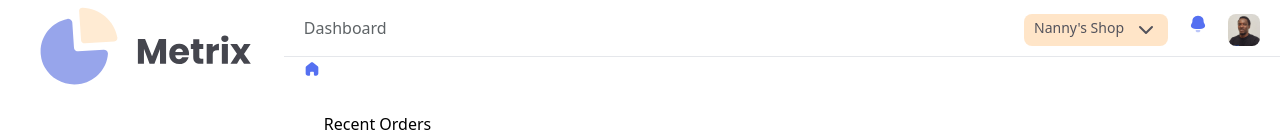
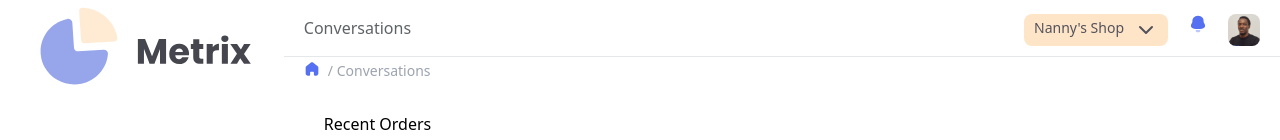
Before and after one commit to unekuogbaje/metrixx, a React (Create React App) app: page /conversations in a window 1280 px wide. Shown: the top 140 px of the page. Built offline with nearby package versions, Linux system fonts and the light colour scheme.

Commit message:
Updated navbar to include conversations UI

```diff
--- a/src/components/navbar/navbar.jsx
+++ b/src/components/navbar/navbar.jsx
@@ -4,19 +4,29 @@ import { ReactComponent as Bell } from '../../assets/Notification.svg';
 import { ReactComponent as Profile } from '../../assets/profile 1.svg';
 import MainDropdown from "../main-dropdown/main-dropdown";
 
-const Navbar = () => {
+const Navbar = ({pageTitle}) => {
     return (
         <div className="bg-white w-screen h-14">
           <div className="flex border-b border-mainBG">
-            <p className="py-4 pl-5 text-md font-medium leading-normal text-contactBG">Dashboard</p>
+            {pageTitle === "Dashboard" ? (
+            <p className="py-4 pl-5 text-md font-medium leading-normal text-contactBG">Dashboard</p>)
+            : pageTitle === "Conversations" ? (
+            <p className="py-4 pl-5 text-md font-medium leading-normal text-contactBG">Conversations</p> ) : null}
 
             <div className="flex absolute top-3.5 right-5 gap-5">
-              <div className="bg-badgeBG/50 rounded-lg"><MainDropdown title="Nanny's Shop"/></div>
+              <div className="bg-badgeBG/50 rounded-lg">
+                <MainDropdown title="Nanny's Shop"/>
+              </div>
               <Bell/>
               <Profile/>
             </div>
           </div>
-          <div className="h-6 bg-white py-1 px-5"><Home/></div>
+          <div className="flex h-6 bg-white py-1 px-5">
+            <Home/>
+            {pageTitle === "Conversations" ? (
+              <p className="ml-2 mb-4 text-sm font-light text-gray-400">/  Conversations</p>
+            ) : null}
+          </div>
         </div>
     )
 }
```
